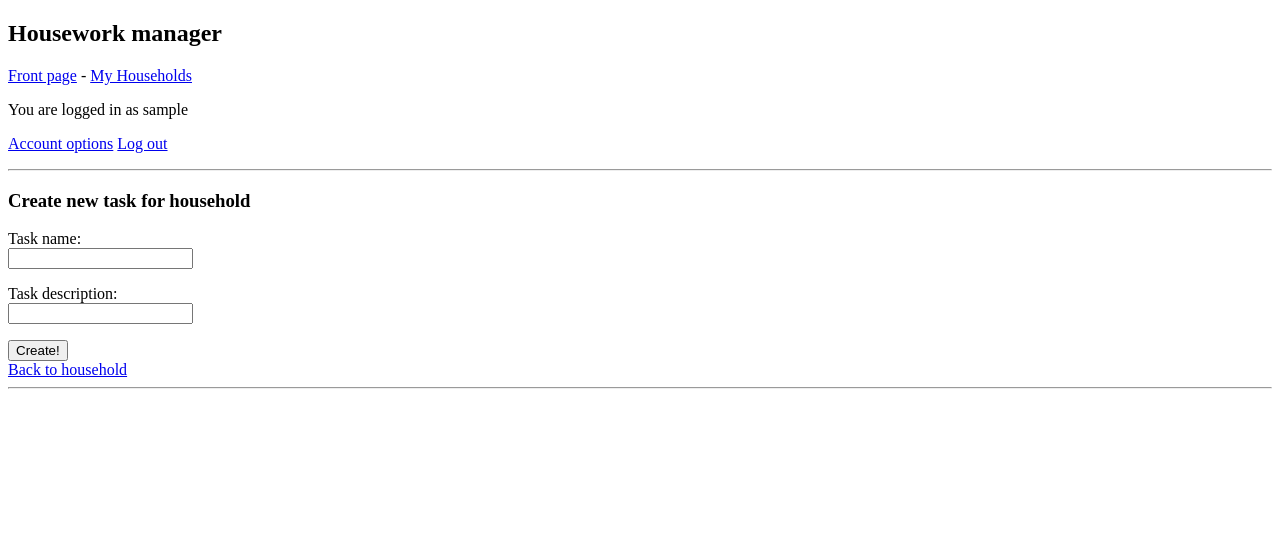
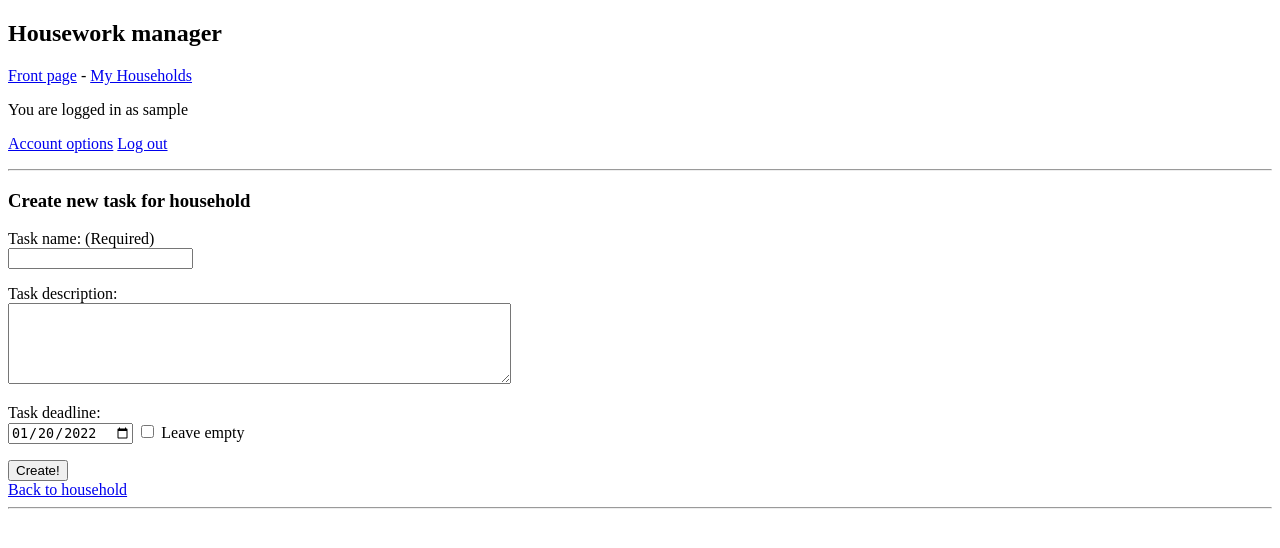
Before and after one commit to selsama/Housework-manager, a Flask app: template manager/templates/createTask.html in a window 1280 px wide. Shown: the top 548 px of the page. Run offline with Flask 2, Linux system fonts and the light colour scheme; the template is opened without the code that fills it, so the values that code supplies are empty; the visitor is signed in with stand-in values (Sample User, id 1).

Commit message:
added task attributes: deadline, completed. Create task with deadline.

```diff
--- a/manager/households.py
+++ b/manager/households.py
@@ -26,8 +26,8 @@ def getName(id):
     result = db.session.execute(sql, {"id":id})
     return result.fetchone().name
 
-def createTask(id, name, desc):
-    taskID = tasks.create(id, name, desc)
+def createTask(id, name, desc, deadline):
+    taskID = tasks.create(id, name, desc, deadline)
     return taskID
 
 def getTasks(id):
--- a/manager/tasks.py
+++ b/manager/tasks.py
@@ -1,9 +1,9 @@
 from db import db
 
-def create(holdID, name, description):
+def create(holdID, name, description, deadline):
     try:
-        sql = "INSERT INTO tasks (name, description, householdid) VALUES (:name, :description, :householdID)"
-        db.session.execute(sql, {"name":name, "description":description, "householdID":holdID})
+        sql = "INSERT INTO tasks (name, description, householdid, deadline) VALUES (:name, :description, :householdID, TO_DATE(:deadline, 'YYYY-MM-DD'))"
+        db.session.execute(sql, {"name":name, "description":description, "householdID":holdID, "deadline":deadline})
         sql = "SELECT MAX(id) FROM tasks"
         id = db.session.execute(sql).fetchone()
         db.session.commit()
--- a/manager/templates/createTask.html
+++ b/manager/templates/createTask.html
@@ -4,10 +4,14 @@
 <h3>Create new task for household {{ holdName }}</h3>
 
 <form action="/household{{ holdID }}/newTask" method="POST">
-<p>Task name:<br>
-<input type="text" name="name"></p>
+<p>Task name: (Required)<br>
+<input type="text" name="name" required></p>
 <p>Task description:<br>
-<input type="text" name="desc"></p>
+<textarea rows = "5" cols = "60" name = "description"></textarea><br></p>
+<p>Task deadline:<br>
+<input type="date" name="deadline" value="2022-01-20">
+<input type="checkbox" name="noDeadline"> Leave empty</p>
+
 <input type="submit" value="Create!">
 <input type="hidden" name="csrf_token" value="{{ session.csrf_token }}">
 </form>
```
Also changed, not shown: manager/routes.py (+9 -3 lines).
